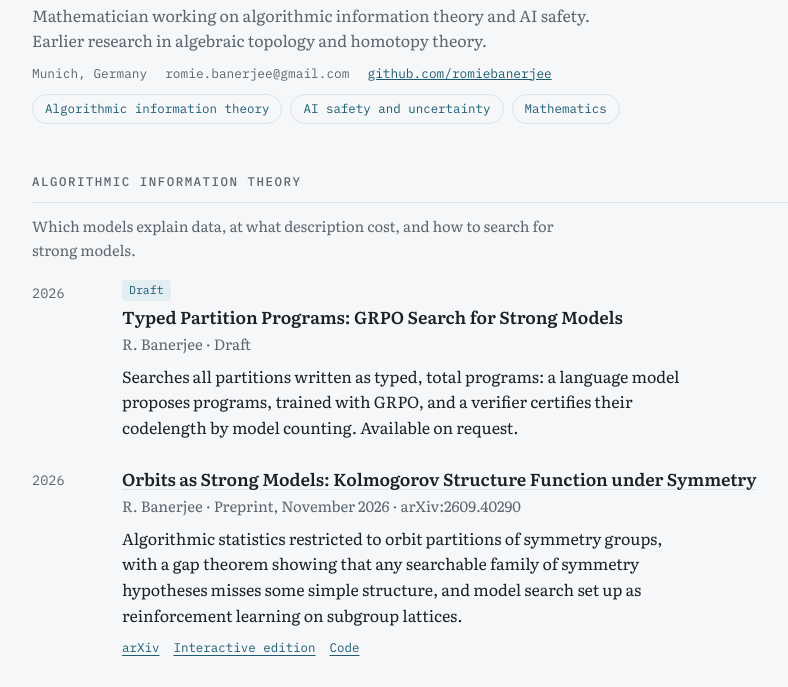
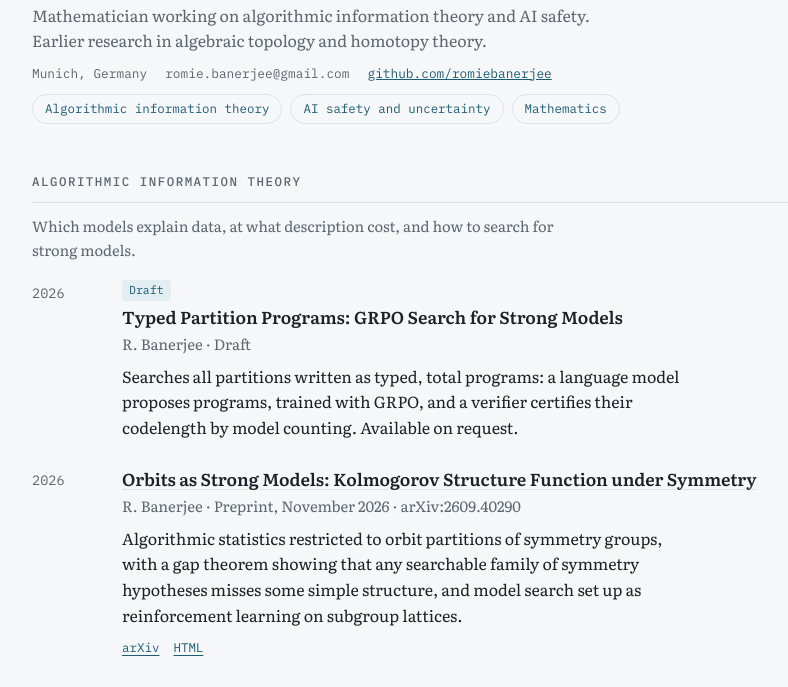
Before and after one commit to romiebanerjee/romiebanerjee.github.io, a plain HTML site: page index.html in a window 1280 px wide. Shown: the part 102-789 px from the top of the page, without its empty margins (228-1016 px from the left). Drawn offline with Linux system fonts and the light colour scheme.

Commit message:
Add files via upload

```diff
--- a/index.html
+++ b/index.html
@@ -114,7 +114,7 @@
           <p class="title"><a href="https://arxiv.org/abs/2609.40290">Orbits as Strong Models: Kolmogorov Structure Function under Symmetry</a></p>
           <p class="venue">R. Banerjee · Preprint, November 2026 · arXiv:2609.40290</p>
           <p class="desc">Algorithmic statistics restricted to orbit partitions of symmetry groups, with a gap theorem showing that any searchable family of symmetry hypotheses misses some simple structure, and model search set up as reinforcement learning on subgroup lattices.</p>
-          <div class="links"><a href="https://arxiv.org/abs/2609.40290">arXiv</a><a href="https://romiebanerjee.github.io/CAS2/index.html">Interactive edition</a><a href="https://github.com/romiebanerjee/CAS3">Code</a></div>
+          <div class="links"><a href="https://arxiv.org/abs/2609.40290">arXiv</a><a href="https://romiebanerjee.github.io/CAS2/index.html">HTML</a></div>
         </div>
       </li>
       <li class="entry">
```
